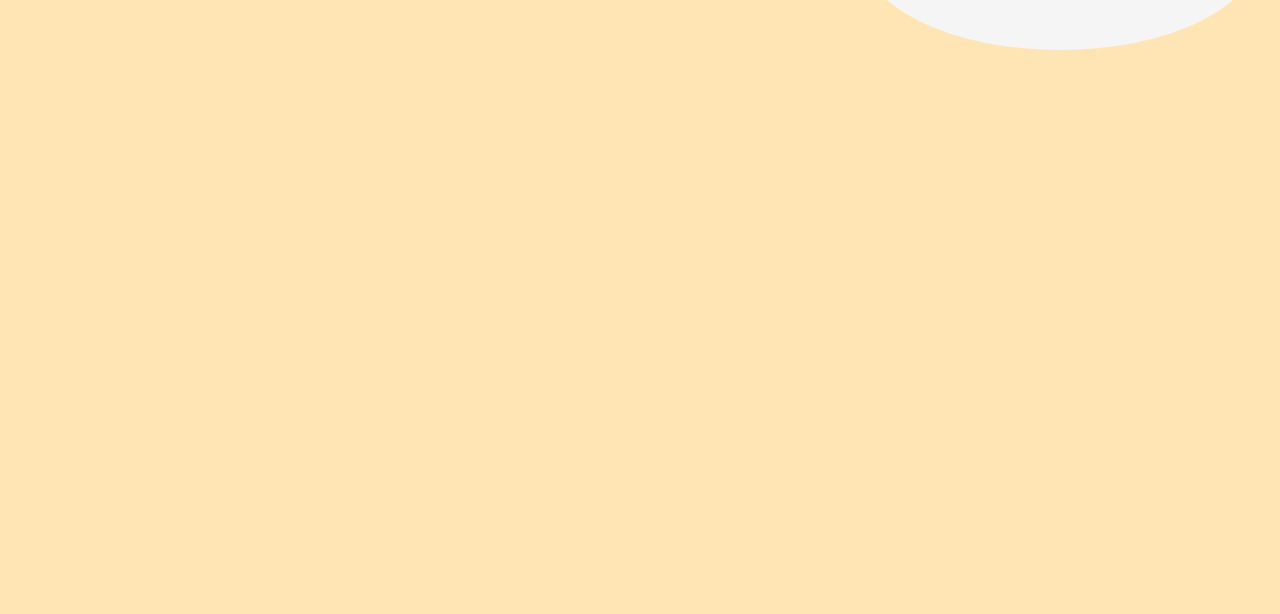
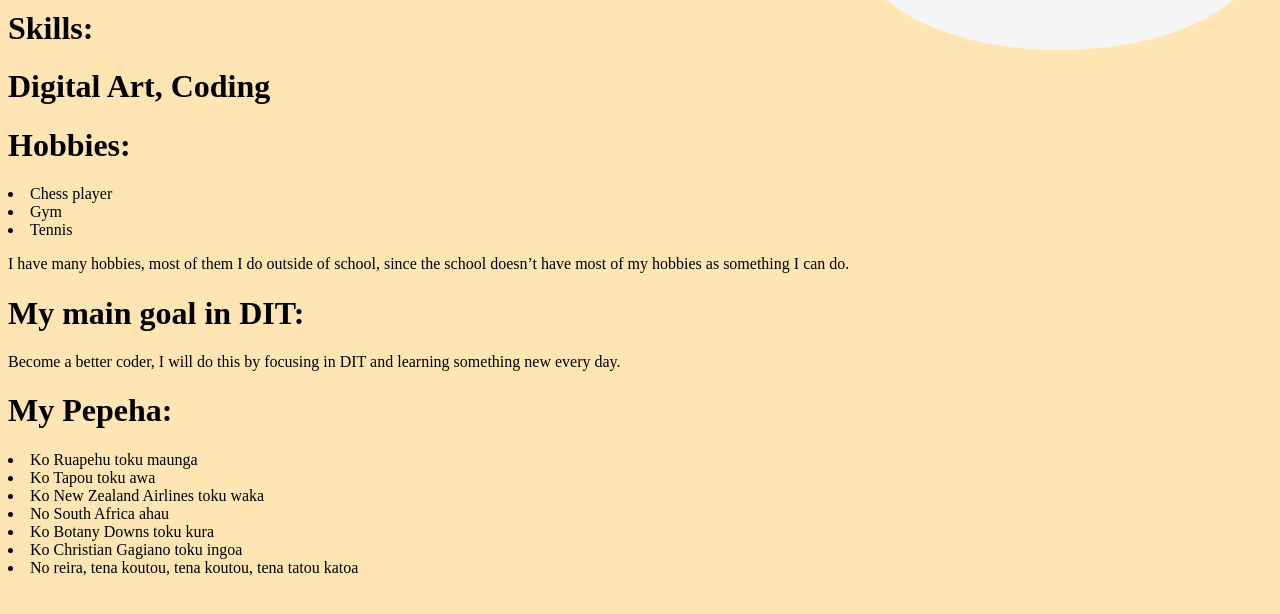
Before and after one commit to christian9719/chris.github.io, a plain HTML site: page aboutme.html in a window 1280 px wide. Shown: the part 170-784 px from the top of the page. Drawn offline with Linux system fonts and the light colour scheme.

Commit message:
aboutme.html

```diff
--- a/aboutme.html
+++ b/aboutme.html
@@ -4,7 +4,7 @@
 <body>
   <h1> About Me</h1>
     <h1> My Skills/Hobbies </h1>
-          <img src="images/sa.jpg">
+          <img src="images/skills.jpg">
 
 
          <style>
@@ -12,10 +12,40 @@
       background-color: #FFE5B4;
     }
   </style>
+    <h1> Skills: </h1>
+       <h1> Digital Art,
+    Coding</h1>
+    <h1> Hobbies: </h1>
+    <p>
+    <li>
+        Chess player
 
+        </li>
+        <li> Gym</li>
+        <li> Tennis </li>
+    </p>
+    <p> I have many hobbies,
+most of them I do
+outside of school, since
+the school doesn’t
+have most of my hobbies
+as something I can do.</p>
+    <h1> My main goal in DIT:</h1>
+<p> Become a better coder, I will do this by focusing in  DIT and learning something new every day.</p>
 
+    <h1> My Pepeha: </h1>
+  <p>
 
+<li>Ko Ruapehu toku maunga </li>
+<li>Ko Tapou toku awa </li>
+<li>Ko New Zealand Airlines toku waka </li>
+<li> No South Africa ahau </li>
+<li> Ko Botany Downs toku kura</li>
+<li>Ko Christian Gagiano toku ingoa </li>
 
+<li> No reira, tena koutou, tena koutou,
+tena tatou katoa</li>
+    </p>
 <html>
 <head>
     <style>
```
